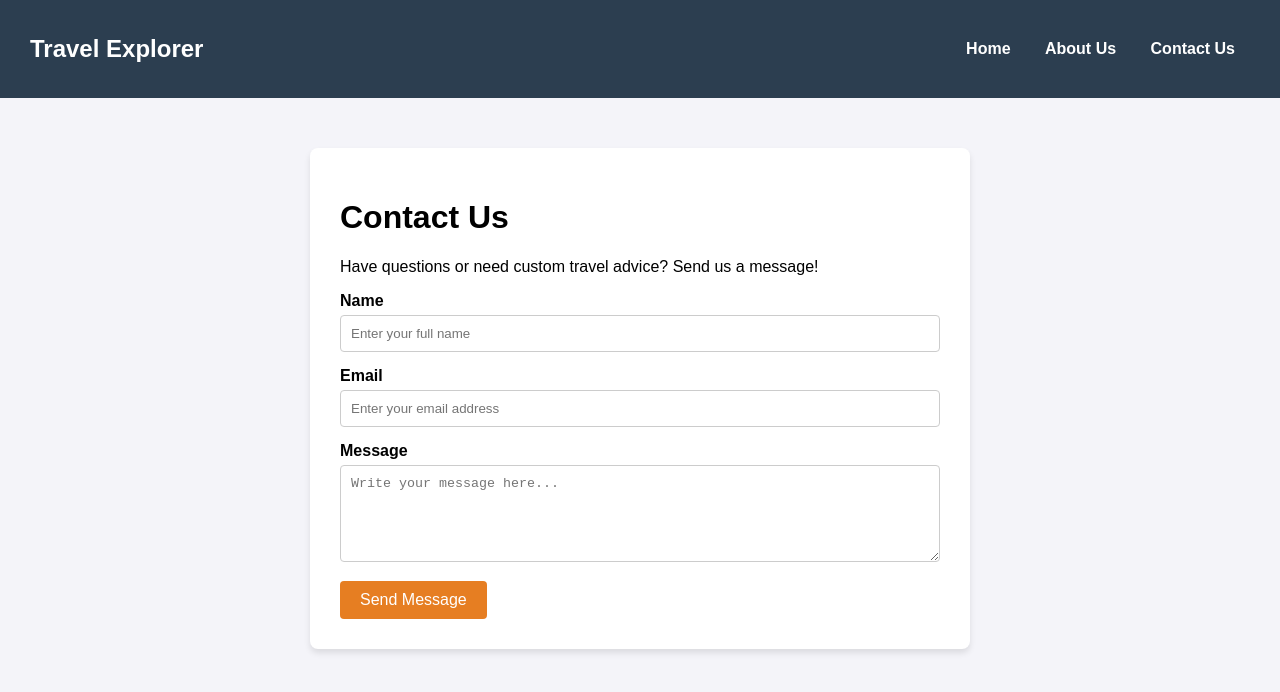
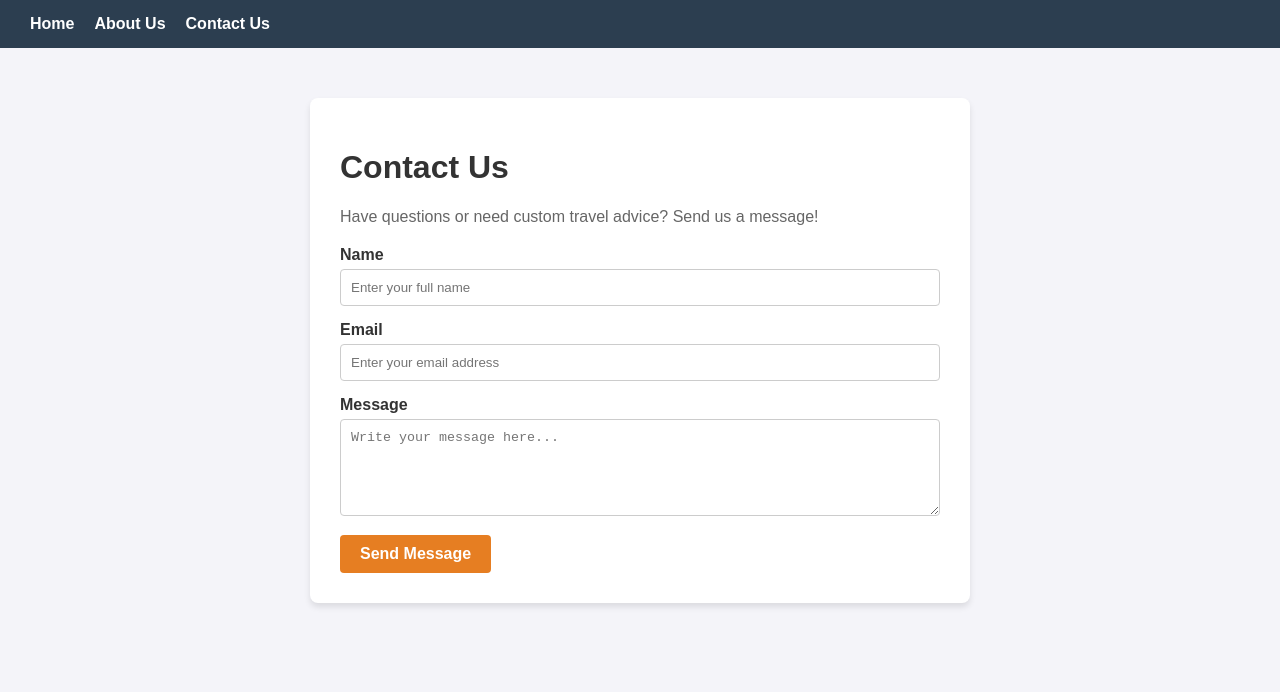
Before and after one commit to ZeeshanShabbir0241/travel-recommendation-app, a plain HTML site: page contact.html in a window 1280 px wide. Drawn offline with Linux system fonts and the light colour scheme.

Commit message:
Update contact.html

```diff
--- a/contact.html
+++ b/contact.html
@@ -1,4 +1,3 @@
-
 <!DOCTYPE html>
 <html lang="en">
 <head>
@@ -6,32 +5,28 @@
   <meta name="viewport" content="width=device-width, initial-scale=1.0">
   <title>Travel Explorer - Contact Us</title>
   <style>
-    body { font-family: Arial, sans-serif; margin: 0; padding: 0; background-color: #f4f4f9; }
-    nav { background-color: #2c3e50; color: white; display: flex; justify-content: space-between; align-items: center; padding: 15px 30px; }
-    nav a { color: white; text-decoration: none; margin: 0 15px; font-weight: bold; }
+    body { font-family: Arial, sans-serif; margin: 0; padding: 0; background-color: #f4f4f9; color: #333; }
+    nav { background-color: #2c3e50; color: white; display: flex; align-items: center; padding: 15px 30px; gap: 20px; }
+    nav a { color: white; text-decoration: none; font-weight: bold; }
     .container { max-width: 600px; margin: 50px auto; background: white; padding: 30px; border-radius: 8px; box-shadow: 0 4px 6px rgba(0,0,0,0.1); }
     .form-group { margin-bottom: 15px; }
     label { display: block; margin-bottom: 5px; font-weight: bold; }
     input, textarea { width: 100%; padding: 10px; border: 1px solid #ccc; border-radius: 4px; box-sizing: border-box; }
-    button { background-color: #e67e22; color: white; padding: 10px 20px; border: none; border-radius: 4px; cursor: pointer; font-size: 16px; }
+    button { background-color: #e67e22; color: white; padding: 10px 20px; border: none; border-radius: 4px; cursor: pointer; font-size: 16px; font-weight: bold; }
+    button:hover { background-color: #d35400; }
   </style>
 </head>
 <body>
 
-  <!-- Navigation Bar -->
   <nav>
-    <div class="logo"><h2>Travel Explorer</h2></div>
-    <div class="nav-links">
-      <a href="index.html">Home</a>
-      <a href="about.html">About Us</a>
-      <a href="contact.html">Contact Us</a>
-    </div>
+    <a href="index.html">Home</a>
+    <a href="about.html">About Us</a>
+    <a href="contact.html">Contact Us</a>
   </nav>
 
-  <!-- Contact Form -->
   <div class="container">
     <h1>Contact Us</h1>
-    <p>Have questions or need custom travel advice? Send us a message!</p>
+    <p style="margin-bottom: 20px; color: #666;">Have questions or need custom travel advice? Send us a message!</p>
     <form onsubmit="alert('Thank you for contacting us!'); return false;">
       <div class="form-group">
         <label for="name">Name</label>
```
